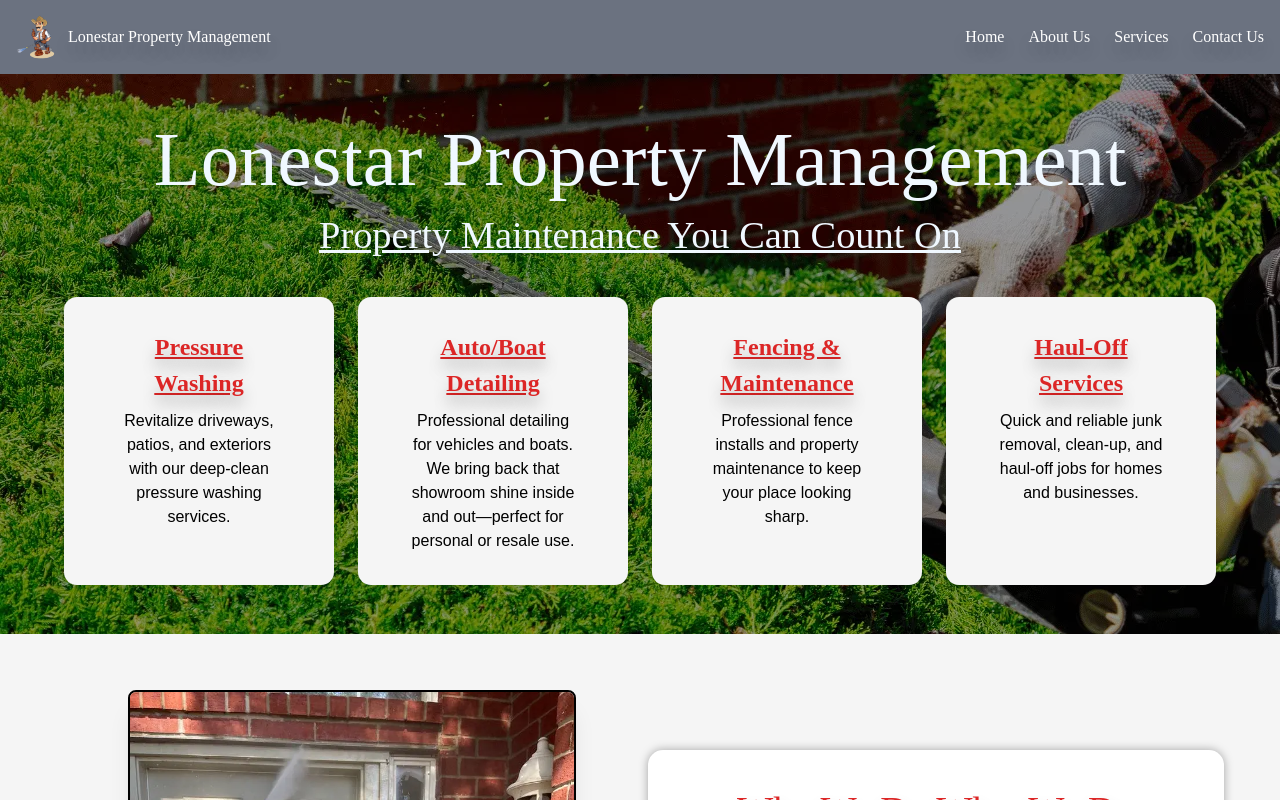
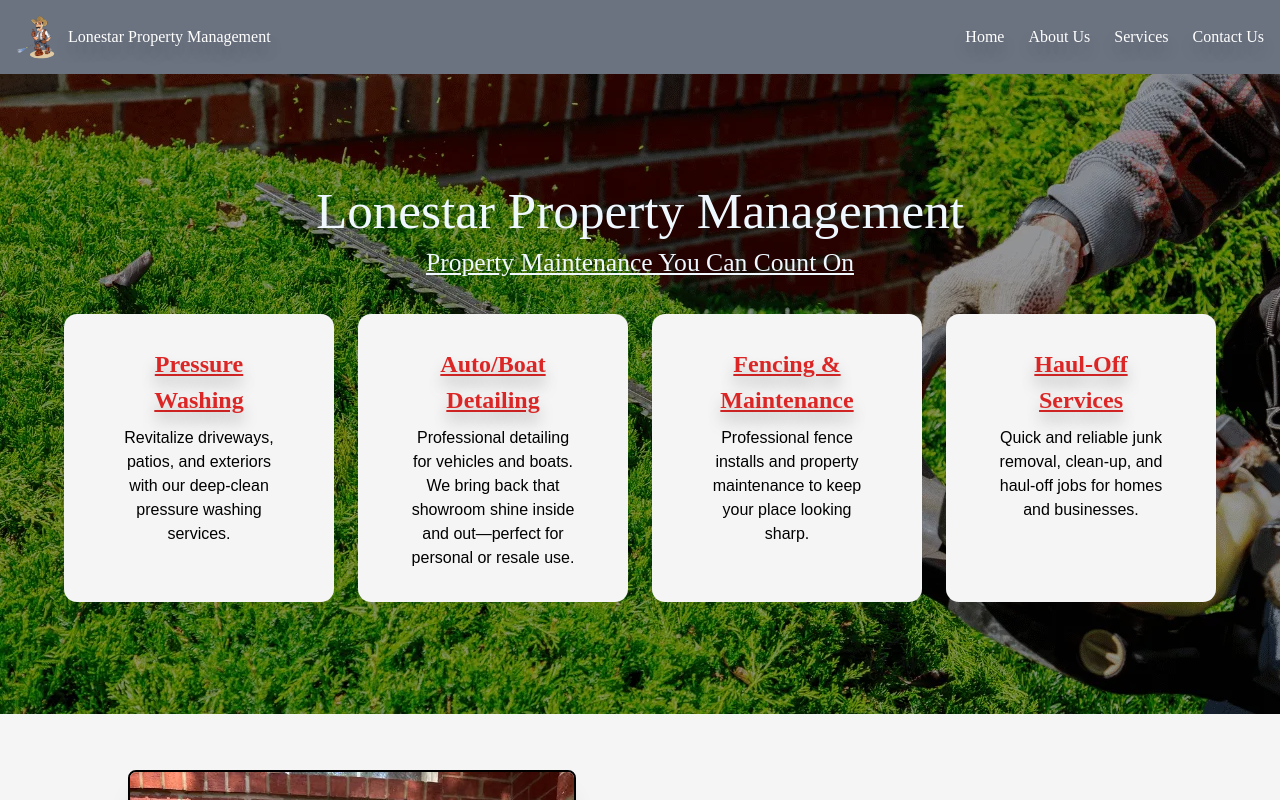
Before and after one commit to laughingelf/LonestarPM, a React (Vite) app: page / in a window 1280 px wide. Shown: the top 800 px of the page. Built offline with nearby package versions, Linux system fonts and the light colour scheme; a web font is replaced by a local one.

Commit message:
fixed hero

```diff
--- a/src/components/Hero.jsx
+++ b/src/components/Hero.jsx
@@ -7,7 +7,7 @@ const HeroSection = () => {
 
     return (
 
-        <section className="relative w-full h-screen md:h-[70vh] " >
+        <section className="relative w-full h-screen md:h-[80vh] " >
              {/* Background Image Behind Cards */}
              <picture>
                 <source media="(min-width: 1024px)" srcSet="/img/lspm-header2.webp" type="image/webp" />
--- a/src/index.css
+++ b/src/index.css
@@ -99,13 +99,13 @@
 }
 
 #hero-head h1 {
-  font-size: 6vw;
+  font-size: 4vw;
   line-height: 1;
   margin-bottom: .5rem;
 }
 
 #hero-head h2 {
-  font-size: 3vw;
+  font-size: 2vw;
   text-decoration: underline;
 }
 
```
